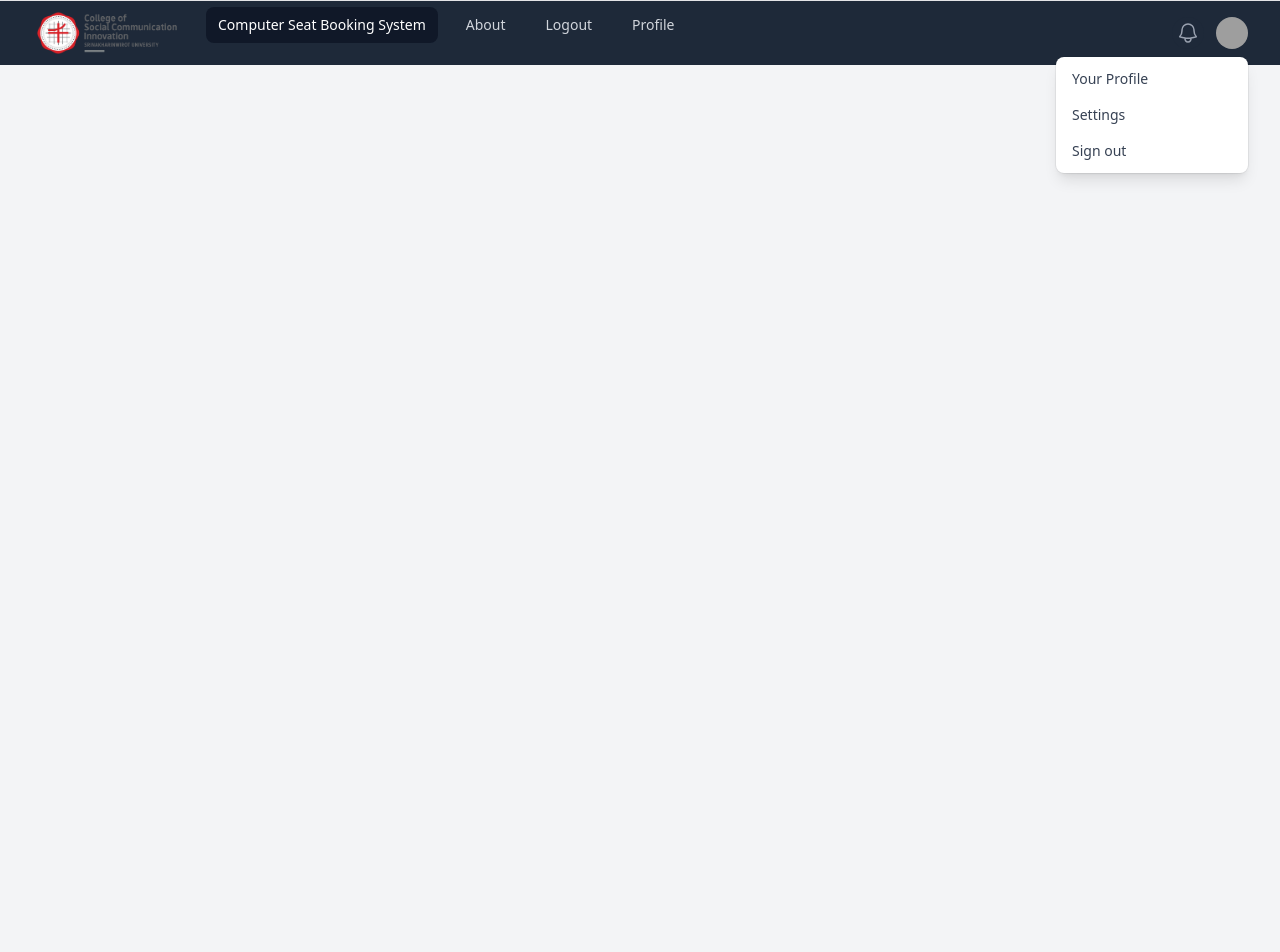
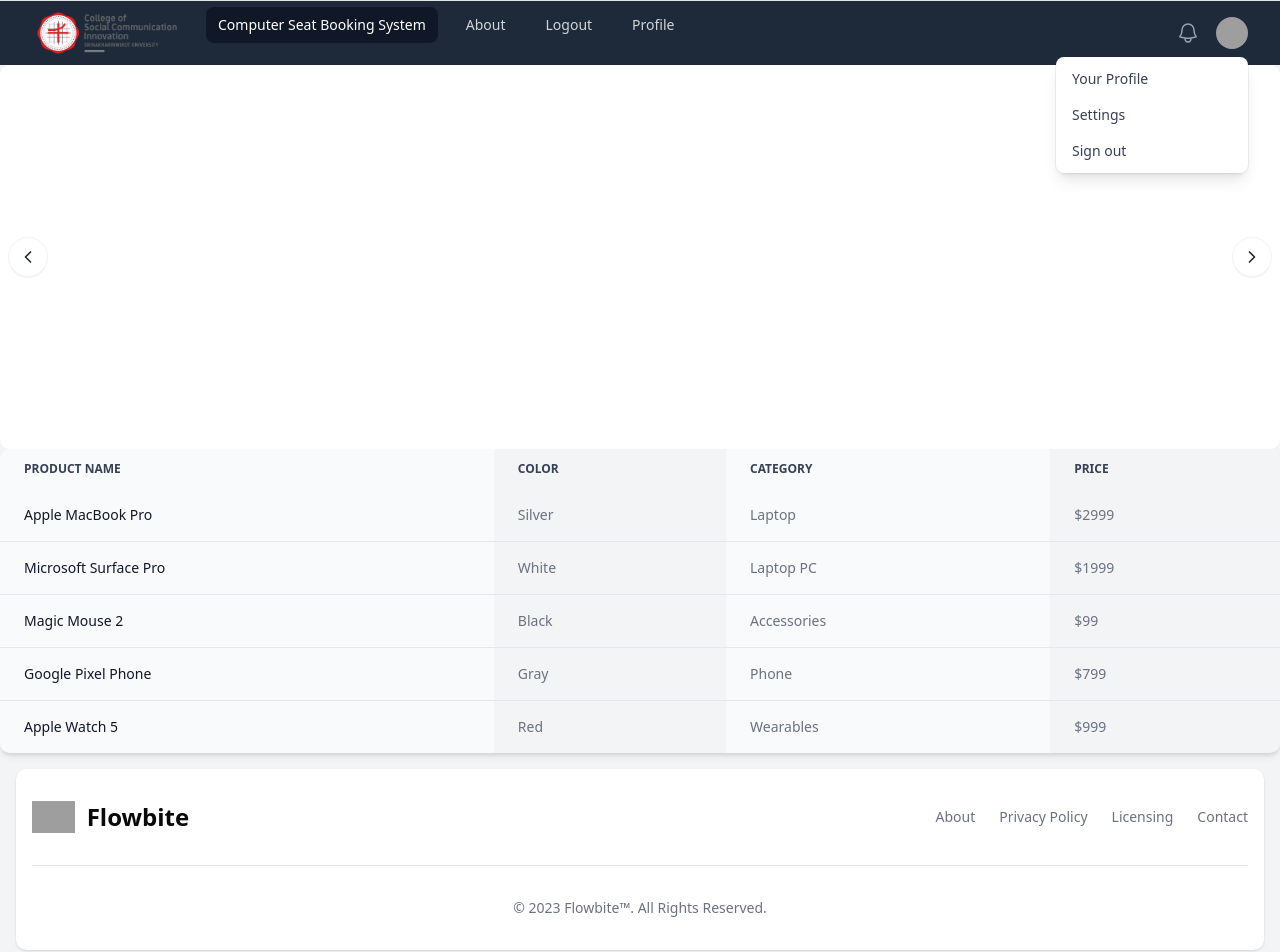
Before and after one commit to Narue2577/computer-booking, a Next.js app: page /home in a window 1280 px wide. Shown: the top 952 px of the page. Before the commit the page ends 800 px from the top, so only its background shows below. Built offline with nearby package versions, Linux system fonts and the light colour scheme; grey boxes are pictures that could not be loaded.

Commit message:
update home

```diff
--- a/src/app/home/page.tsx
+++ b/src/app/home/page.tsx
@@ -84,6 +84,175 @@
   </div>
 </nav>
 
+<div data-hs-carousel='{
+    "loadingClasses": "opacity-0",
+    "dotsItemClasses": "hs-carousel-active:bg-blue-700 hs-carousel-active:border-blue-700 size-3 border border-gray-400 rounded-full cursor-pointer"
+  }' className="relative">
+  <div className="relative w-full overflow-hidden bg-white rounded-lg hs-carousel min-h-96">
+    <div className="absolute top-0 bottom-0 flex transition-transform duration-700 opacity-0 hs-carousel-body start-0 flex-nowrap">
+      <div className="hs-carousel-slide">
+        <div className="flex justify-center h-full p-6 bg-gray-100">
+          <span className="self-center text-4xl text-gray-800 transition duration-700">First slide</span>
+        </div>
+      </div>
+      <div className="hs-carousel-slide">
+        <div className="flex justify-center h-full p-6 bg-gray-200">
+          <span className="self-center text-4xl text-gray-800 transition duration-700">Second slide</span>
+        </div>
+      </div>
+      <div className="hs-carousel-slide">
+        <div className="flex justify-center h-full p-6 bg-gray-300">
+          <span className="self-center text-4xl text-gray-800 transition duration-700">Third slide</span>
+        </div>
+      </div>
+    </div>
+  </div>
+
+  <button type="button" className="absolute inline-flex items-center justify-center text-gray-800 -translate-y-1/2 bg-white border border-gray-100 rounded-full hs-carousel-prev hs-carousel-disabled:opacity-50 hs-carousel-disabled:cursor-default top-1/2 start-2 size-10 shadow-2xs hover:bg-gray-100 focus:outline-hidden">
+    <span className="text-2xl" aria-hidden="true">
+      <svg className="shrink-0 size-5" xmlns="http://www.w3.org/2000/svg" width="24" height="24" viewBox="0 0 24 24" fill="none" stroke="currentColor" stroke-width="2" stroke-linecap="round" stroke-linejoin="round">
+        <path d="m15 18-6-6 6-6"></path>
+      </svg>
+    </span>
+    <span className="sr-only">Previous</span>
+  </button>
+  <button type="button" className="absolute inline-flex items-center justify-center text-gray-800 -translate-y-1/2 bg-white border border-gray-100 rounded-full hs-carousel-next hs-carousel-disabled:opacity-50 hs-carousel-disabled:cursor-default top-1/2 end-2 size-10 shadow-2xs hover:bg-gray-100 focus:outline-hidden">
+    <span className="sr-only">Next</span>
+    <span className="text-2xl" aria-hidden="true">
+      <svg className="shrink-0 size-5" xmlns="http://www.w3.org/2000/svg" width="24" height="24" viewBox="0 0 24 24" fill="none" stroke="currentColor" stroke-width="2" stroke-linecap="round" stroke-linejoin="round">
+        <path d="m9 18 6-6-6-6"></path>
+      </svg>
+    </span>
+  </button>
+
+  <div className="absolute flex justify-center hs-carousel-pagination bottom-3 start-0 end-0 gap-x-2"></div>
+</div>
+
+
+
+<div className="relative overflow-x-auto shadow-md sm:rounded-lg">
+    <table className="w-full text-sm text-left text-gray-500 rtl:text-right dark:text-gray-400">
+        <thead className="text-xs text-gray-700 uppercase dark:text-gray-400">
+            <tr>
+                <th scope="col" className="px-6 py-3 bg-gray-50 dark:bg-gray-800">
+                    Product name
+                </th>
+                <th scope="col" className="px-6 py-3">
+                    Color
+                </th>
+                <th scope="col" className="px-6 py-3 bg-gray-50 dark:bg-gray-800">
+                    Category
+                </th>
+                <th scope="col" className="px-6 py-3">
+                    Price
+                </th>
+            </tr>
+        </thead>
+        <tbody>
+            <tr className="border-b border-gray-200 dark:border-gray-700">
+                <th scope="row" className="px-6 py-4 font-medium text-gray-900 whitespace-nowrap bg-gray-50 dark:text-white dark:bg-gray-800">
+                    Apple MacBook Pro
+                </th>
+                <td className="px-6 py-4">
+                    Silver
+                </td>
+                <td className="px-6 py-4 bg-gray-50 dark:bg-gray-800">
+                    Laptop
+                </td>
+                <td className="px-6 py-4">
+                    $2999
+                </td>
+            </tr>
+            <tr className="border-b border-gray-200 dark:border-gray-700">
+                <th scope="row" className="px-6 py-4 font-medium text-gray-900 whitespace-nowrap bg-gray-50 dark:text-white dark:bg-gray-800">
+                    Microsoft Surface Pro
+                </th>
+                <td className="px-6 py-4">
+                    White
+                </td>
+                <td className="px-6 py-4 bg-gray-50 dark:bg-gray-800">
+                    Laptop PC
+                </td>
+                <td className="px-6 py-4">
+                    $1999
+                </td>
+            </tr>
+            <tr className="border-b border-gray-200 dark:border-gray-700">
+                <th scope="row" className="px-6 py-4 font-medium text-gray-900 whitespace-nowrap bg-gray-50 dark:text-white dark:bg-gray-800">
+                    Magic Mouse 2
+                </th>
+                <td className="px-6 py-4">
+                    Black
+                </td>
+                <td className="px-6 py-4 bg-gray-50 dark:bg-gray-800">
+                    Accessories
+                </td>
+                <td className="px-6 py-4">
+                    $99
+                </td>
+            </tr>
+            <tr className="border-b border-gray-200 dark:border-gray-700">
+                <th scope="row" className="px-6 py-4 font-medium text-gray-900 whitespace-nowrap bg-gray-50 dark:text-white dark:bg-gray-800">
+                    Google Pixel Phone
+                </th>
+                <td className="px-6 py-4">
+                    Gray
+                </td>
+                <td className="px-6 py-4 bg-gray-50 dark:bg-gray-800">
+                    Phone
+                </td>
+                <td className="px-6 py-4">
+                    $799
+                </td>
+            </tr>
+            <tr>
+                <th scope="row" className="px-6 py-4 font-medium text-gray-900 whitespace-nowrap bg-gray-50 dark:text-white dark:bg-gray-800">
+                    Apple Watch 5
+                </th>
+                <td className="px-6 py-4">
+                    Red
+                </td>
+                <td className="px-6 py-4 bg-gray-50 dark:bg-gray-800">
+                    Wearables
+                </td>
+                <td className="px-6 py-4">
+                    $999
+                </td>
+            </tr>
+        </tbody>
+    </table>
+</div>
+
+
+
+<footer className="m-4 bg-white rounded-lg shadow-sm dark:bg-gray-900">
+    <div className="w-full max-w-screen-xl p-4 mx-auto md:py-8">
+        <div className="sm:flex sm:items-center sm:justify-between">
+            <a href="https://flowbite.com/" className="flex items-center mb-4 space-x-3 sm:mb-0 rtl:space-x-reverse">
+                <img src="https://flowbite.com/docs/images/logo.svg" className="h-8" alt="Flowbite Logo" />
+                <span className="self-center text-2xl font-semibold whitespace-nowrap dark:text-white">Flowbite</span>
+            </a>
+            <ul className="flex flex-wrap items-center mb-6 text-sm font-medium text-gray-500 sm:mb-0 dark:text-gray-400">
+                <li>
+                    <a href="#" className="hover:underline me-4 md:me-6">About</a>
+                </li>
+                <li>
+                    <a href="#" className="hover:underline me-4 md:me-6">Privacy Policy</a>
+                </li>
+                <li>
+                    <a href="#" className="hover:underline me-4 md:me-6">Licensing</a>
+                </li>
+                <li>
+                    <a href="#" className="hover:underline">Contact</a>
+                </li>
+            </ul>
+        </div>
+        <hr className="my-6 border-gray-200 sm:mx-auto dark:border-gray-700 lg:my-8" />
+        <span className="block text-sm text-gray-500 sm:text-center dark:text-gray-400">© 2023 <a href="https://flowbite.com/" class="hover:underline">Flowbite™</a>. All Rights Reserved.</span>
+    </div>
+</footer>
+
+
         </>
     );
 }
```
